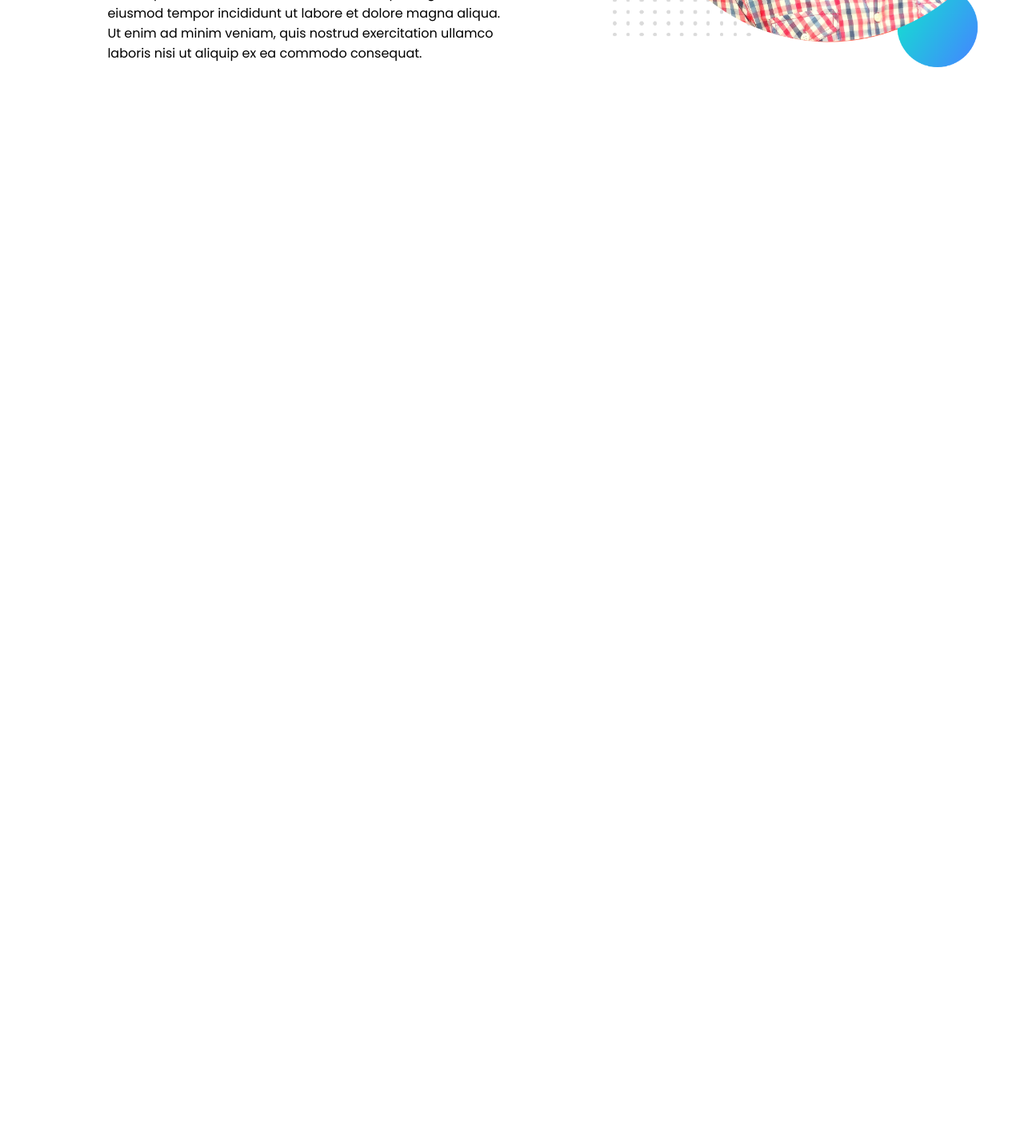
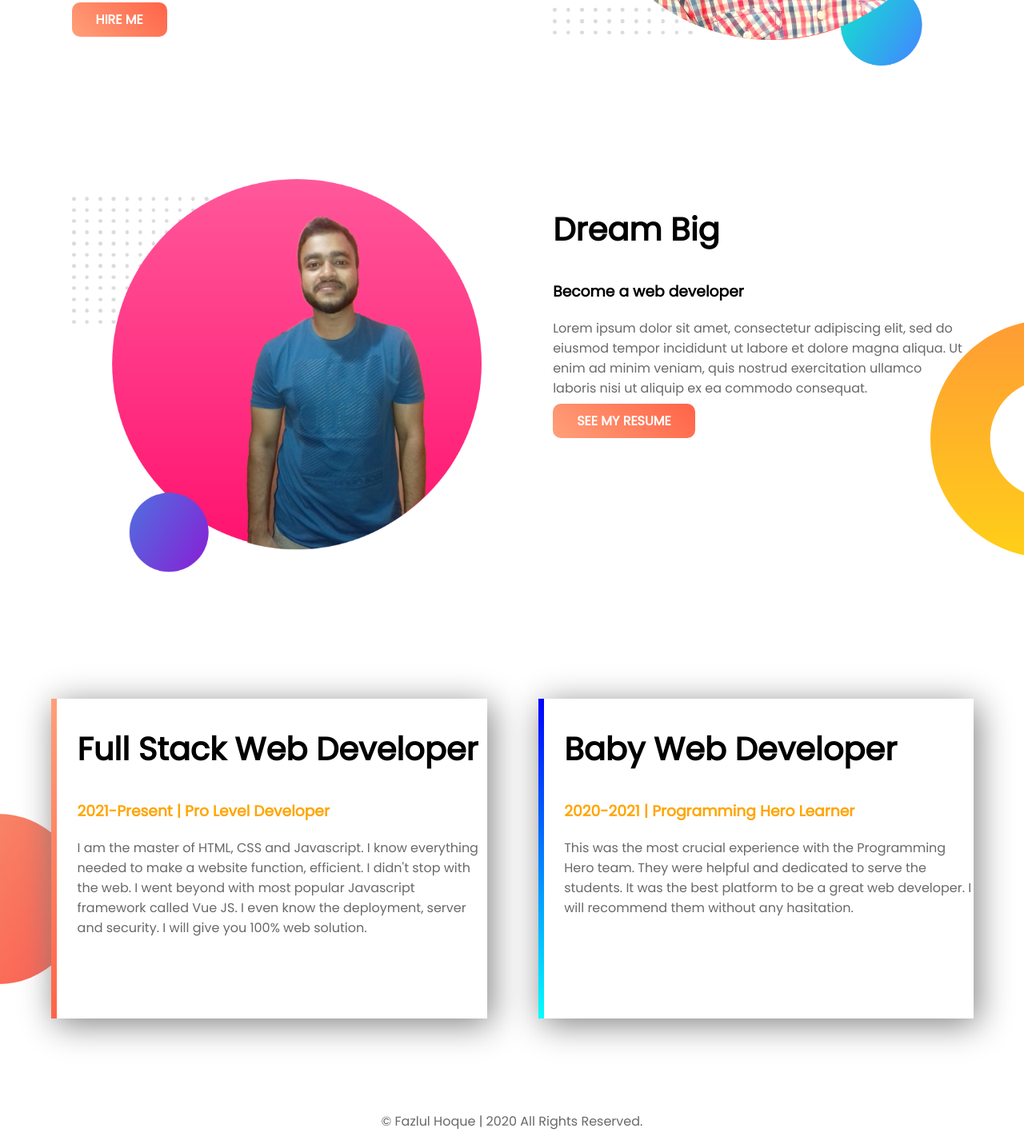
Before and after one commit to fazlulhoq/portfolio-website, a plain HTML site: page index.html in a window 1280 px wide. Shown: the part 426-1857 px from the top of the page at 80% size. Before the commit the page ends 800 px from the top, so only its background shows below. Drawn offline with Linux system fonts and the light colour scheme.

Commit message:
Full code added again

```diff
--- a/index.html
+++ b/index.html
@@ -8,16 +8,43 @@
     <link href="https://fonts.googleapis.com/css2?family=Poppins" rel="stylesheet">
 </head>
 <body>
-    <section>
+    <section class="top-banner">
         <div class="half-width">
             <h1>Welcome To</h1>
-            <h1><span class="orange-highlight">Fazlul Hoque</span> Web Profile</h1>
+            <h1><span class="orange-highlight">Fazlul Hoque</span> Web</h1>
             <h3>World-class professional web dev</h3>
             <p>Lorem ipsum dolor sit amet, consectetur adipiscing elit, sed do eiusmod tempor incididunt ut labore et dolore magna aliqua. Ut enim ad minim veniam, quis nostrud exercitation ullamco laboris nisi ut aliquip ex ea commodo consequat.</p>
+            <a class="link-button" target="_blank" href="https://www.facebook.com/wpfazlu">HIRE ME</a>
         </div>
         <div class="half-width">
             <img src="images/profile1.png" alt="Fazlul Hoque Photo With Smile">
         </div>
     </section>
+    <section class="dream-section">
+        <div class="half-width">
+            <img src="images/profile2.png" alt="Fazlul Poses simply">
+        </div>
+        <div class="half-width">
+            <h2>Dream Big</h2>
+            <h3>Become a web developer</h3>
+            <p>Lorem ipsum dolor sit amet, consectetur adipiscing elit, sed do eiusmod tempor incididunt ut labore et dolore magna aliqua. Ut enim ad minim veniam, quis nostrud exercitation ullamco laboris nisi ut aliquip ex ea commodo consequat.</p>
+            <a class="link-button" target="_blank" href="https://www.facebook.com/wpfazlu">SEE MY RESUME</a>
+        </div>
+    </section>
+    <section class="experience-area">
+        <div class="half-width" id="full-stack">
+            <h2>Full Stack Web Developer</h2>
+            <h3>2021-Present | Pro Level Developer</h3>
+            <p>I am the master of HTML, CSS and Javascript. I know everything needed to make a website function, efficient. I didn't stop with the web. I went beyond with most popular Javascript framework called Vue JS. I even know the deployment, server and security. I will give you 100% web solution.</p>
+        </div>
+        <div class="half-width" id="baby-web">
+            <h2>Baby Web Developer</h2>
+            <h3>2020-2021 | Programming Hero Learner</h3>
+            <p>This was the most crucial experience with the Programming Hero team. They were helpful and dedicated to serve the students. It was the best platform to be a great web developer. I will recommend them without any hasitation.</p>
+        </div>
+    </section>
+    <footer>
+        <p>&copy Fazlul Hoque | 2020 All Rights Reserved.</p>
+    </footer>
 </body>
 </html>
--- a/style.css
+++ b/style.css
@@ -1,18 +1,75 @@
 body{
     font-family: 'Poppins', sans-serif;
+    margin: 0;
 }
 h1{
     font-size: 50px;
+}
+p{
+    color: dimgray;
 }
 .orange-highlight{
     color: orange;
 }
 .half-width{
-    width: 40%;
+    width:40%;
     float: left;
     margin-left: 5%;
-    padding-left: 5%;
+    padding-left: 2%;
 }
 .half-width img{
     width: 100%;
 }
+.top-banner{
+    background-image: url("images/top-banner.png");
+    background-repeat: no-repeat;
+    padding-bottom: 150px;
+}
+section{
+    height: 500px;
+
+}
+.link-button{
+    text-decoration: none;
+    background-image: linear-gradient(45deg, lightSalmon, tomato);
+    padding: 10px 30px;
+    border-radius: 10px;
+    color: white;
+    font-weight: 700;
+}
+.dream-section{
+    background-image: url("images/dream-bg.png");
+    background-position: right;
+    background-repeat: no-repeat;
+    padding-bottom: 150px;
+}
+h2{
+    font-size: 40px;
+}
+.experience-area{
+    background-image: url("images/exp-bg.png");
+    background-repeat: no-repeat;
+    background-position: left;
+}
+.experience-area h3{
+    color: orange;
+}
+
+.experience-area div{
+    box-shadow: 5px 7px 40px gray;
+    height: 80%;
+}
+#full-stack{
+    border-left: 7px solid;
+    border-image: linear-gradient(180deg, lightsalmon, tomato);
+    border-image-slice: 1;
+    background-color:white;
+}
+#baby-web{
+    border-left: 7px solid;
+    border-image: linear-gradient(180deg, blue, cyan);
+    border-image-slice: 1;
+}
+footer p{
+    text-align: center;
+}
```
